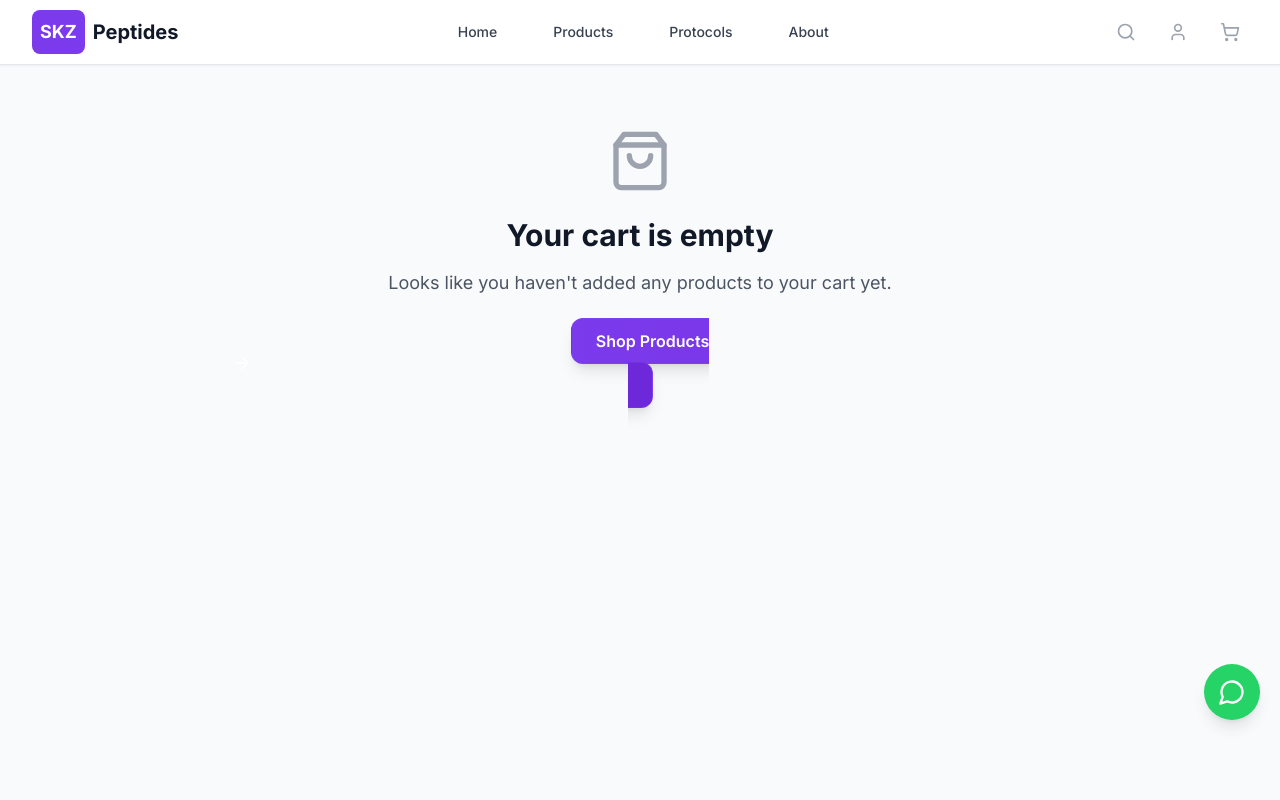
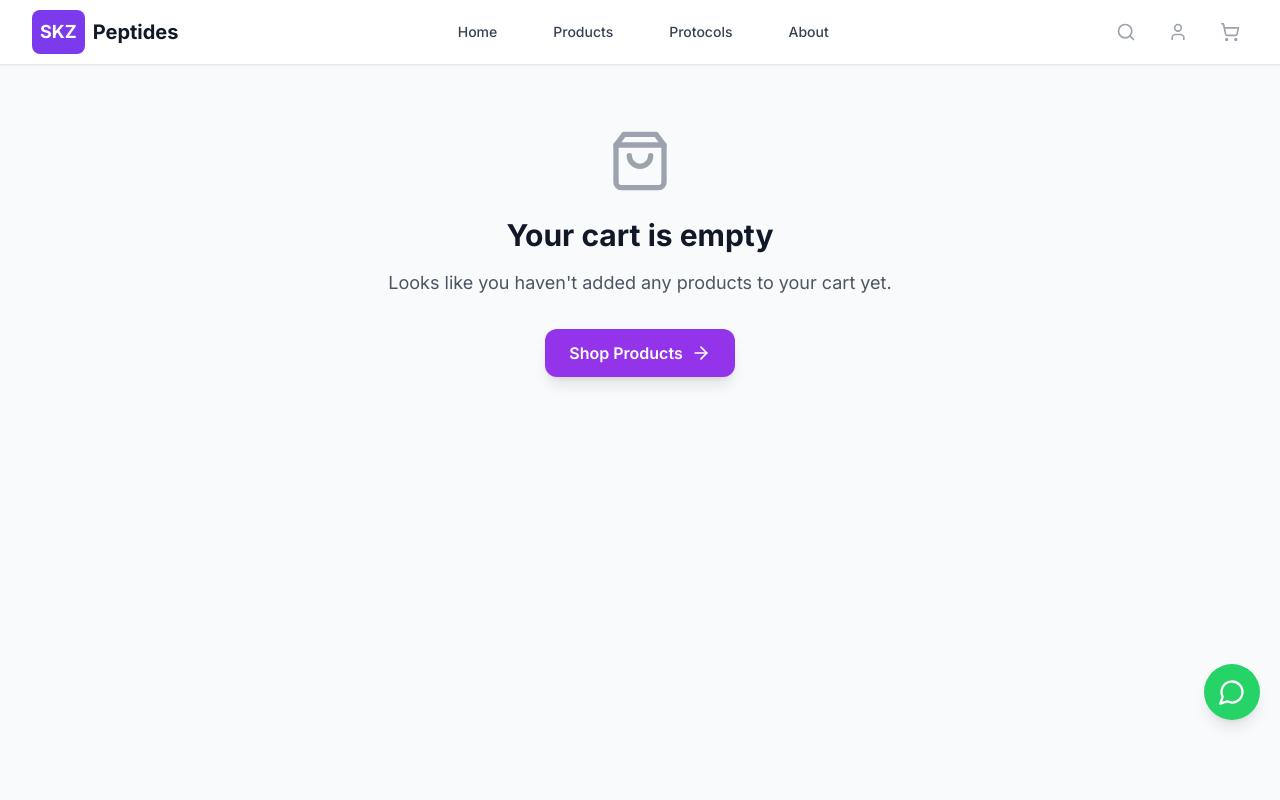
Before and after one commit to cinigami/SKZ-Peptides-, a React (Vite) app in the folder projects/skz-peptides/frontend/: page /cart in a window 1280 px wide. Shown: the top 800 px of the page. Built offline with nearby package versions, Linux system fonts and the light colour scheme.

Commit message:
fix: Shop Products button styling in empty cart

```diff
--- a/projects/skz-peptides/frontend/src/pages/Cart.jsx
+++ b/projects/skz-peptides/frontend/src/pages/Cart.jsx
@@ -35,7 +35,7 @@ const Cart = () => {
           <p className="text-lg text-gray-600 mb-8">
             Looks like you haven't added any products to your cart yet.
           </p>
-          <Link to="/products" className="btn-primary">
+          <Link to="/products" className="inline-flex items-center px-6 py-3 bg-purple-600 hover:bg-purple-700 text-white font-semibold rounded-xl shadow-lg transition-colors">
             Shop Products
             <ArrowRight className="w-5 h-5 ml-2" />
           </Link>
```
Also changed, not shown: 1 other file (tests, documents, lock files or other folders).
